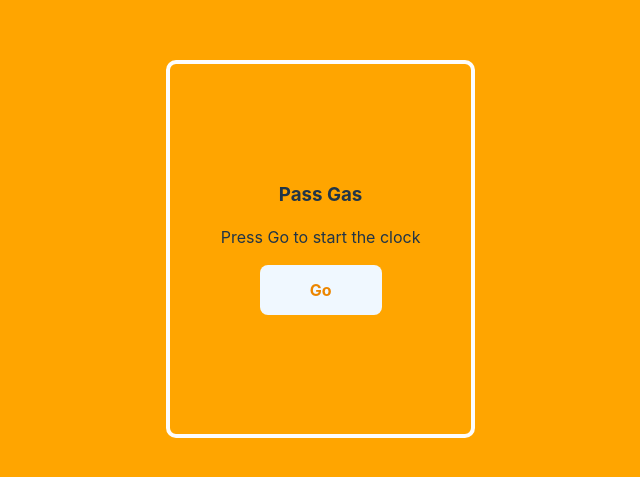
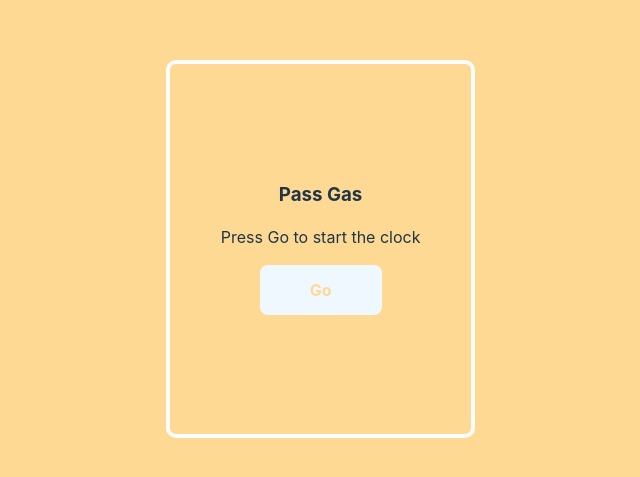
Before and after one commit to mahmudulhaquequdrati/word-game-2-frontend, a React (Vite) app: page / in a window 1280 px wide. Shown: the part 151-628 px from the top of the page, without its empty margins (310-950 px from the left). Built offline with nearby package versions, Linux system fonts and the light colour scheme.

Commit message:
fix the color

```diff
--- a/src/components/days/Days.css
+++ b/src/components/days/Days.css
@@ -1,13 +1,14 @@
 .body {
-  background-color: #ffa500;
+  background-color: #fdd994;
 }
+
 .days-container {
   /* max-width: 570px; */
   width: 100%;
   border: 4px solid rgb(253, 253, 253);
   border-radius: 10px;
   padding: 20px 37px;
-  background-color: #ffa500;
+  background-color: #fdd994;
   /* box-shadow: 0 5px 10px rgba(0, 0, 0, 0.1); */
   margin-left: -13px;
 }
--- a/src/components/days/Days.jsx
+++ b/src/components/days/Days.jsx
@@ -1,7 +1,9 @@
 import React from "react";
+import { Link, useNavigate } from "react-router-dom";
 import "./Days.css";
 
 const Days = () => {
+  const navigate = useNavigate();
   const days = [
     {
       day: "1",
@@ -31,7 +33,9 @@ const Days = () => {
         <div className="day-content">
           {" "}
           {days.map((day) => (
-            <button className="days-btn">Day {day.day}</button>
+            <Link to="/word-match">
+              <button className="days-btn">Day {day.day}</button>
+            </Link>
           ))}
         </div>
       </div>
--- a/src/components/home/Home.css
+++ b/src/components/home/Home.css
@@ -6,13 +6,13 @@
   border-radius: 10px;
   padding: 20px 30px;
   padding-top: 100px;
-  background-color: #ffa500;
+  background-color: #fdd994;
   /* box-shadow: 0 5px 10px rgba(0, 0, 0, 0.1); */
 }
 
 .home-container button {
   background-color: aliceblue;
-  color: rgb(236, 134, 0);
+  color: #fdd994;
   font-weight: bold;
   border: none;
   padding: 15px 50px;
--- a/src/components/login/Login.css
+++ b/src/components/login/Login.css
@@ -15,7 +15,7 @@
   border-radius: 10px;
 
   padding: 20px 27px;
-  background-color: #ffa500;
+  background-color: #fdd994;
   /* box-shadow: 0 5px 10px rgba(0, 0, 0, 0.1); */
 }
 
--- a/src/components/login/Login.jsx
+++ b/src/components/login/Login.jsx
@@ -1,14 +1,17 @@
 import React from "react";
-import { Link } from "react-router-dom";
+import { Link, useNavigate } from "react-router-dom";
 import "./Login.css";
 
 const Login = () => {
+  const navigate = useNavigate();
+
   const handleSubmit = (event) => {
     event.preventDefault();
     const form = event.target;
     const email = form.email.value;
     const password = form.password.value;
     console.log(email, password);
+    navigate("/days");
   };
 
   return (
@@ -18,8 +21,18 @@ const Login = () => {
         <div className="form login">
           <h3>Login</h3>
           <form onSubmit={handleSubmit}>
-            <input type="text " placeholder="Email address" required />
-            <input type="password" placeholder="Password" required />
+            <input
+              name="email"
+              type="text"
+              placeholder="Email address"
+              required
+            />
+            <input
+              name="password"
+              type="password"
+              placeholder="Password"
+              required
+            />
 
             <input type="submit" value="login" />
           </form>
--- a/src/components/register/Regsiter.css
+++ b/src/components/register/Regsiter.css
@@ -15,7 +15,7 @@
   border-radius: 10px;
 
   padding: 20px 27px;
-  background-color: #ffa500;
+  background-color: #fdd994;
   /* box-shadow: 0 5px 10px rgba(0, 0, 0, 0.1); */
 }
 
--- a/src/components/word-match/WordMatch.css
+++ b/src/components/word-match/WordMatch.css
@@ -14,7 +14,7 @@
   width: 50%;
   margin: 10px;
   padding: 10px;
-  background-color: #ffa500;
+  background-color: #fdd994;
   border: 4px solid rgb(255, 252, 252);
   font-size: 20px;
   font-weight: bold;
--- a/src/index.css
+++ b/src/index.css
@@ -30,7 +30,7 @@ body {
   place-items: center;
   min-width: 320px;
   min-height: 100vh;
-  background-color: #ffa500;
+  background-color: #fdd994;
 }
 
 h1 {
```
